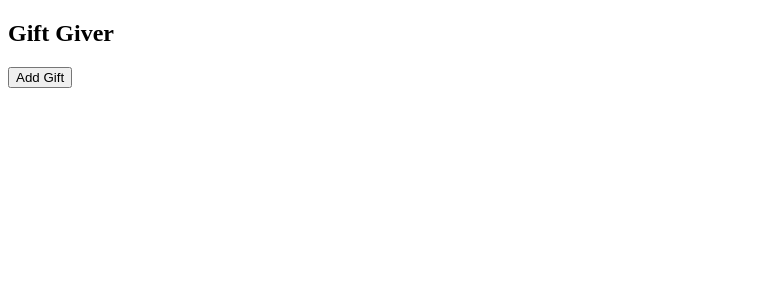
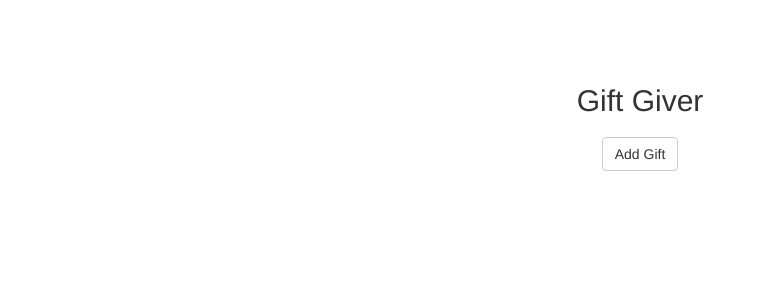
Before and after one commit to victoralfonsoperez/giftgiver, a React (Create React App) app: page / in a window 1280 px wide. Shown: the top 300 px of the page, without its empty margins (0-758 px from the left). Built offline with nearby package versions, Linux system fonts and the light colour scheme.

Commit message:
feature: adds bootstrap stylesheet

```diff
--- a/public/index.html
+++ b/public/index.html
@@ -19,6 +19,8 @@
       work correctly both with client-side routing and a non-root public URL.
       Learn how to configure a non-root public URL by running `npm run build`.
     -->
+    <!-- Latest compiled and minified CSS -->
+<link rel="stylesheet" href="https://maxcdn.bootstrapcdn.com/bootstrap/3.3.7/css/bootstrap.min.css" integrity="sha384-BVYiiSIFeK1dGmJRAkycuHAHRg32OmUcww7on3RYdg4Va+PmSTsz/K68vbdEjh4u" crossorigin="anonymous">
     <title>React App</title>
   </head>
   <body>
--- /dev/null
+++ b/src/index.css
@@ -0,0 +1,15 @@
+body {
+    text-align: center;
+    padding: 5% 20%;
+}
+
+.gift {
+    border: 1px solid lightgray;
+    border-radius: 5px;
+    margin: 10px;
+    padding: 20px;
+}
+
+Button {
+    margin: 10px;
+}
--- a/src/index.js
+++ b/src/index.js
@@ -1,5 +1,6 @@
 import React from 'react'
 import { render } from 'react-dom'
 import App from './components/App'
+import './index.css'
 
 render(<App />, document.getElementById('root'))
```
